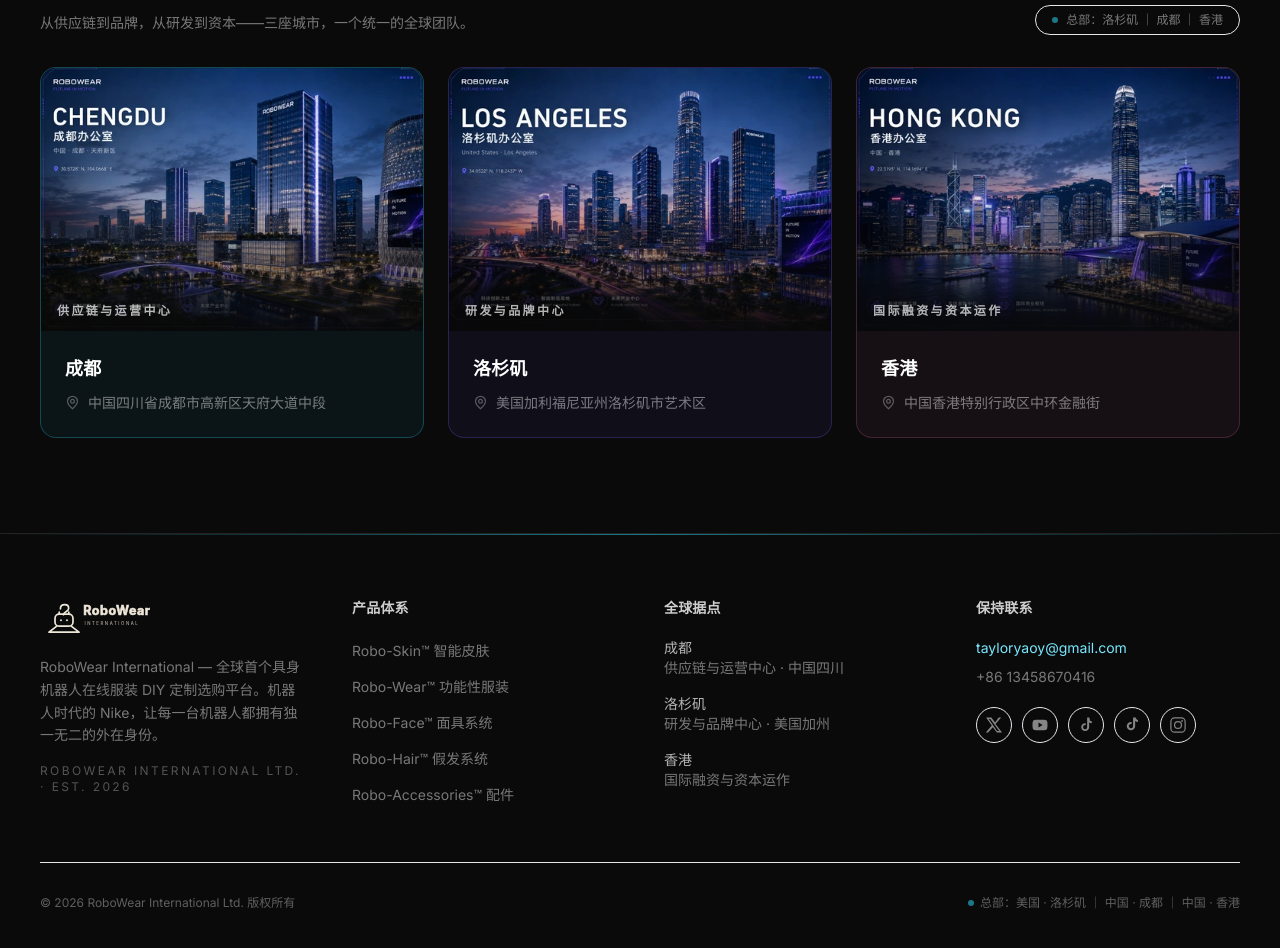
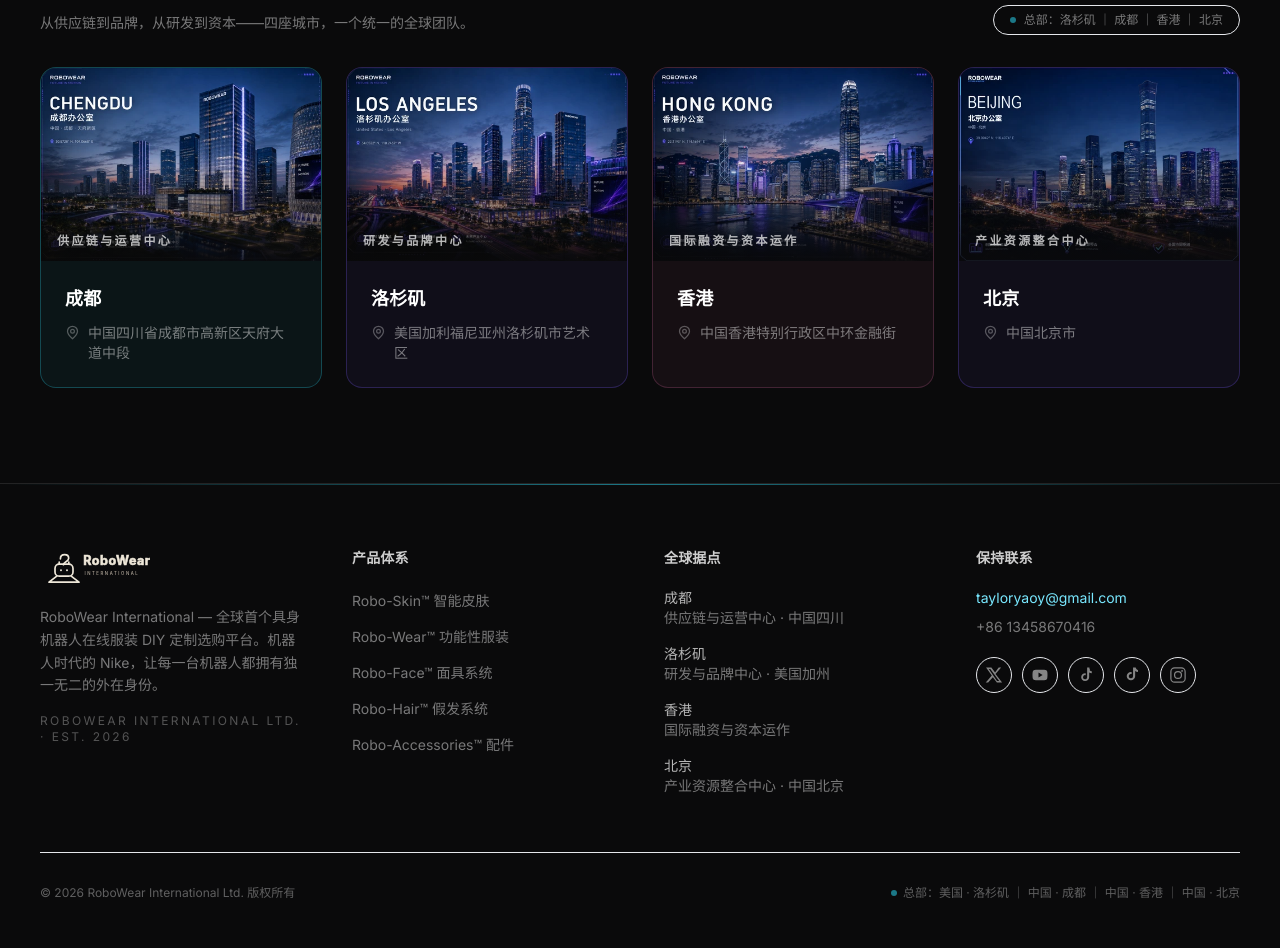
Before and after one commit to tayloryaoy-a11y/robowear-international, a React (Vite) app: page /contact in a window 1280 px wide. Shown: the part 1100-2048 px from the top of the page. Built offline with nearby package versions, Linux system fonts and the light colour scheme.

Commit message:
Add Beijing industry resources office

```diff
--- a/src/components/Footer.jsx
+++ b/src/components/Footer.jsx
@@ -56,7 +56,7 @@
             </ul>
           </div>
 
-          {/* 联系方式 / 三地办公室 */}
+          {/* 联系方式 / 四地办公室 */}
           <div>
             <h4 className="font-display text-sm font-semibold uppercase tracking-widest2 text-white/80">
               {T('全球据点', 'Global Offices')}
@@ -76,6 +76,11 @@
                 <span className="font-medium text-white/70">{T('香港', 'Hong Kong')}</span>
                 <br />
                 {T('国际融资与资本运作', 'International financing & capital ops')}
+              </li>
+              <li>
+                <span className="font-medium text-white/70">{T('北京', 'Beijing')}</span>
+                <br />
+                {T('产业资源整合中心 · 中国北京', 'Industry resource integration center · Beijing, China')}
               </li>
             </ul>
           </div>
@@ -111,7 +116,7 @@
           </p>
           <p className="flex items-center gap-1.5">
             <span className="h-1.5 w-1.5 rounded-full bg-electric-500 animate-pulseGlow" />
-            {T('总部：美国 · 洛杉矶 ｜ 中国 · 成都 ｜ 中国 · 香港', 'HQ: Los Angeles, USA · Chengdu, China · Hong Kong, China')}
+            {T('总部：美国 · 洛杉矶 ｜ 中国 · 成都 ｜ 中国 · 香港 ｜ 中国 · 北京', 'HQ: Los Angeles, USA · Chengdu, China · Hong Kong, China · Beijing, China')}
           </p>
         </div>
       </div>
--- a/src/pages/Contact.jsx
+++ b/src/pages/Contact.jsx
@@ -41,6 +41,16 @@
     addrEn: 'Central Financial District, Hong Kong SAR, China',
     tone: 'rose',
     image: 'office-hongkong.webp'
+  },
+  {
+    cityZh: '北京',
+    cityEn: 'Beijing',
+    roleZh: '产业资源整合中心',
+    roleEn: 'Industry resource integration center',
+    addrZh: '中国北京市',
+    addrEn: 'Beijing, China',
+    tone: 'cyber',
+    image: 'office-beijing.webp'
   }
 ]
 
@@ -363,19 +373,19 @@
                 <h3 className="font-display text-xl font-bold text-white sm:text-2xl">{T('全球据点', 'Global Offices')}</h3>
                 <p className="mt-2 max-w-xl text-sm leading-relaxed text-white/45">
                   {T(
-                    '从供应链到品牌，从研发到资本——三座城市，一个统一的全球团队。',
-                    'From supply chain to brand, from R&D to capital — three cities, one unified global team.'
+                    '从供应链到品牌，从研发到资本——四座城市，一个统一的全球团队。',
+                    'From supply chain to brand, from R&D to capital — four cities, one unified global team.'
                   )}
                 </p>
               </div>
               <span className="inline-flex w-fit items-center gap-2 rounded-full border border-white/12 px-4 py-1.5 text-xs font-medium text-white/45">
                 <span className="h-1.5 w-1.5 rounded-full bg-electric-500 animate-pulseGlow" />
-                {T('总部：洛杉矶 ｜ 成都 ｜ 香港', 'HQ: Los Angeles · Chengdu · Hong Kong')}
+                {T('总部：洛杉矶 ｜ 成都 ｜ 香港 ｜ 北京', 'HQ: Los Angeles · Chengdu · Hong Kong · Beijing')}
               </span>
             </div>
           </Reveal>
 
-          <div className="mt-8 grid grid-cols-1 gap-6 sm:grid-cols-3">
+          <div className="mt-8 grid grid-cols-1 gap-6 sm:grid-cols-2 lg:grid-cols-4">
             {OFFICES.map((office, i) => (
               <Reveal key={office.cityZh} delay={i * 90}>
                 <div className={`group h-full overflow-hidden rounded-2xl border transition-all duration-300 hover:-translate-y-1 ${officeTone[office.tone]}`}>
```
Also changed, not shown: public/images/robowear/office-beijing.webp (added).
